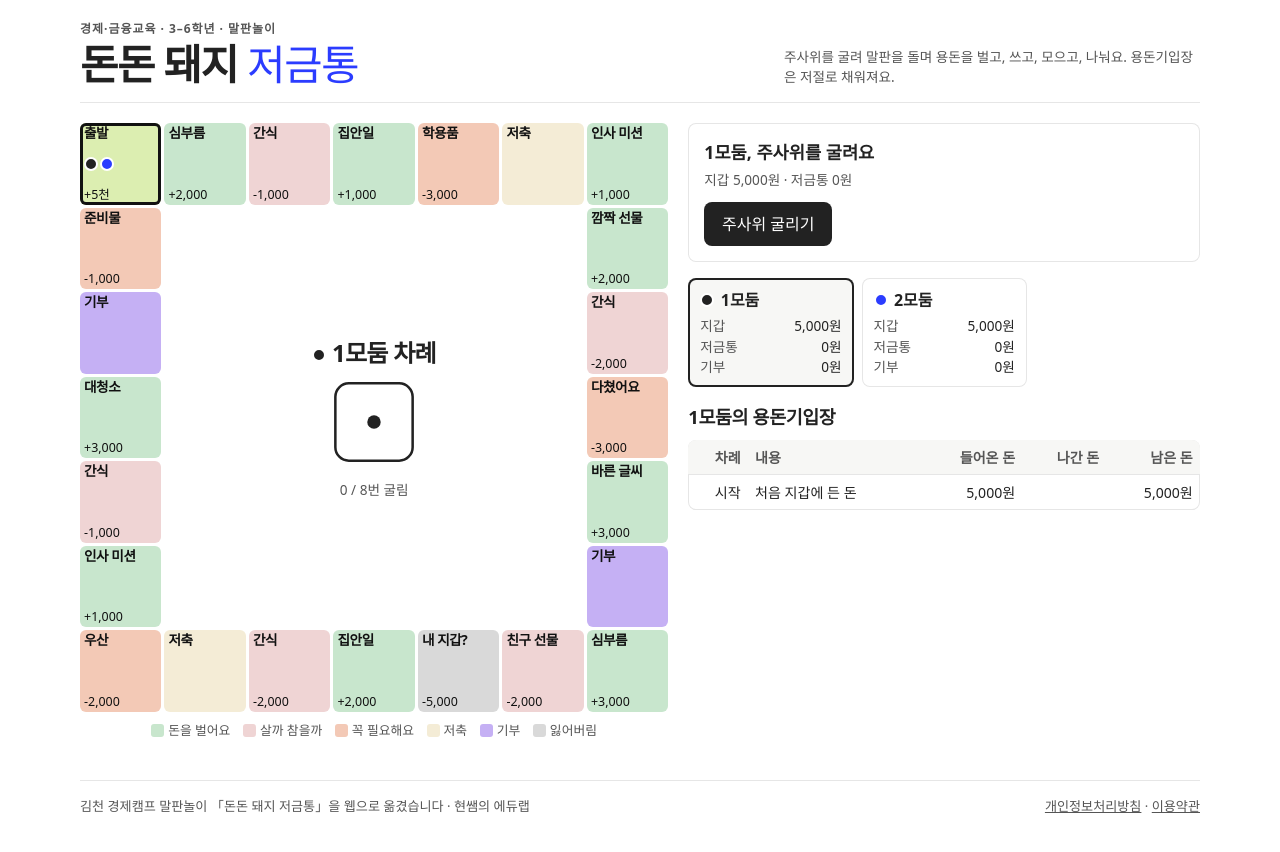
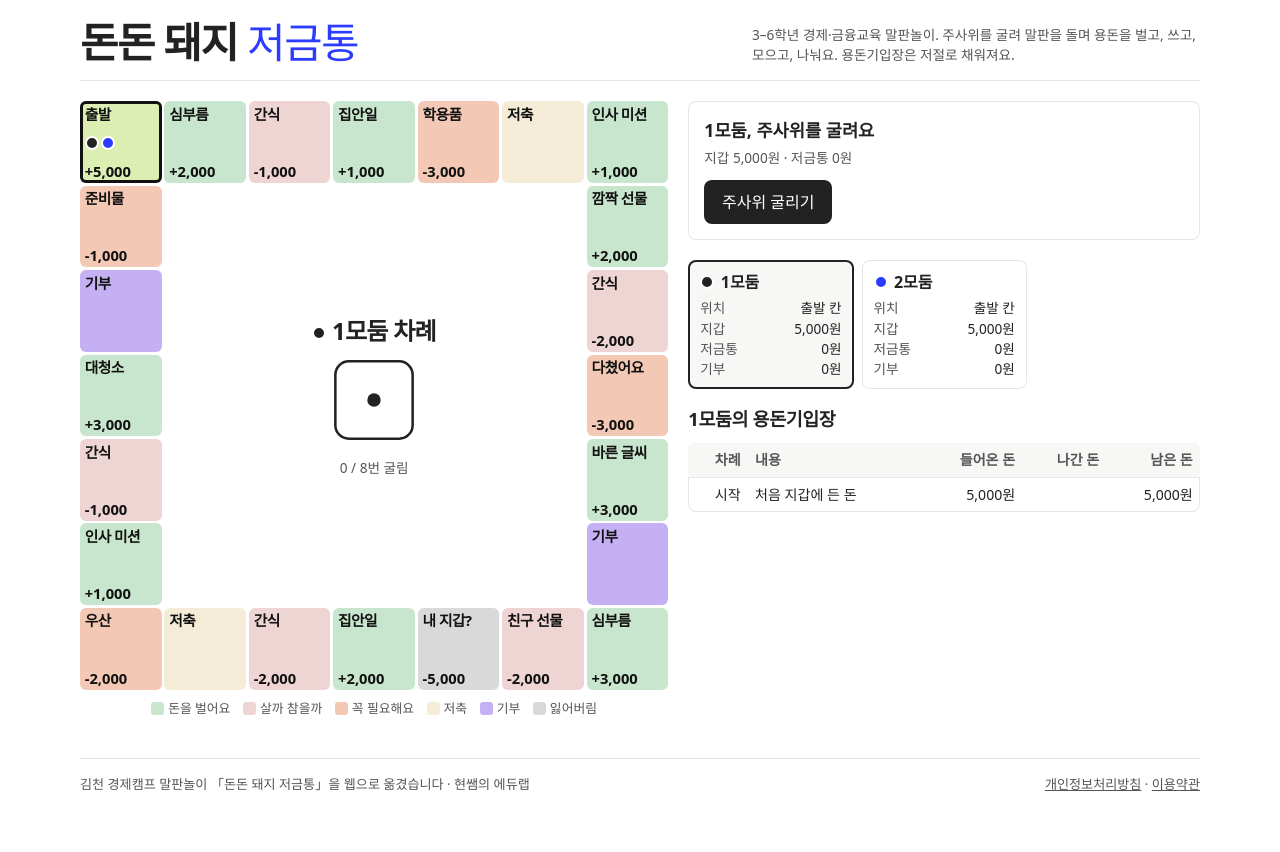
Before and after one commit to joyforall98-source/piggy_bank_board, a plain HTML site: page index.html in a window 1280 px wide. Both pictures are taken after a click on the button "놀이 시작". Drawn offline with Linux system fonts and the light colour scheme; a web font is replaced by a local one.

Commit message:
진단 반영: 낭독 범위, 다크 hover 대비, 말판 글자 크기·배치, 돈이 모자란 횟수 따로 세기, 기입장 문구
Co-Authored-By: Claude Opus 5.5 <noreply@anthropic.com>

```diff
--- a/index.html
+++ b/index.html
@@ -11,23 +11,26 @@
   --bg:#fff;--card:#fff;--s900:#222;--s600:#555;--s500:#6b6b6b;--s200:#d9d9d9;--s100:#e6e6e6;--s50:#f7f7f5;
   --blue:#2b3cff;--ink:#111;
   --lilac:#c5b0f4;--cream:#f4ecd6;--pink:#efd4d4;--mint:#c8e6cd;--coral:#f3c9b6;--lime:#dceeb1;--grey:#d9d9d9;
+  --on-blue:#fff;
   --r:8px;--r-lg:24px;--ease:cubic-bezier(.2,.7,.2,1);
+  color-scheme:light dark;accent-color:var(--s900);
 }
 @media (prefers-color-scheme:dark){
-  :root{--bg:#121212;--card:#1b1b1b;--s900:#f2f2f2;--s600:#b3b3b3;--s500:#9a9a9a;--s200:#3a3a3a;--s100:#2a2a2a;--s50:#1f1f1f;--blue:#9aa5ff}
+  :root{--bg:#121212;--card:#1b1b1b;--s900:#f2f2f2;--s600:#b3b3b3;--s500:#9a9a9a;--s200:#3a3a3a;--s100:#2a2a2a;--s50:#1f1f1f;--blue:#9aa5ff;--on-blue:#111}
 }
+::selection{background:var(--lilac);color:var(--ink)}
+input{caret-color:var(--blue)}
 *{box-sizing:border-box}
 html{-webkit-text-size-adjust:100%}
 body{margin:0;background:var(--bg);color:var(--s900);font-family:"Pretendard Variable",Pretendard,system-ui,sans-serif;line-height:1.5}
 .wrap{max-width:72rem;margin:0 auto;padding:1.25rem 1rem 3rem}
 header.top{display:flex;justify-content:space-between;align-items:flex-end;gap:1rem;flex-wrap:wrap;border-bottom:1px solid var(--s100);padding-bottom:.9rem;margin-bottom:1.25rem}
-.eyebrow{font-size:.75rem;font-weight:600;letter-spacing:.08em;text-transform:uppercase;color:var(--s600);margin:0 0 .25rem}
 h1{font-size:clamp(1.6rem,1rem + 2.4vw,2.6rem);line-height:1.1;letter-spacing:-.03em;margin:0}
 h1 em{font-style:normal;font-weight:340;color:var(--blue)}
 h2{font-size:1.15rem;letter-spacing:-.02em;margin:0 0 .6rem}
 button,input,select{font:inherit;color:inherit}
 .btn{min-height:44px;padding:0 1.1rem;border:0;border-radius:var(--r);background:var(--s900);color:var(--bg);font-weight:540;cursor:pointer;transition:background .15s var(--ease)}
-.btn:hover:not(:disabled){background:var(--blue);color:#fff}
+.btn:hover:not(:disabled){background:var(--blue);color:var(--on-blue)}
 .btn:disabled{opacity:.4;cursor:not-allowed}
 .btn.sec{background:var(--card);color:var(--s900);box-shadow:inset 0 0 0 1px var(--s200)}
 .btn.sec:hover:not(:disabled){box-shadow:inset 0 0 0 1px var(--blue);background:var(--card);color:var(--blue)}
@@ -50,12 +53,18 @@ button,input,select{font:inherit;color:inherit}
 .rules li{margin:.25rem 0}
 
 /* 게임 화면 */
-.game{display:grid;gap:1.25rem;grid-template-columns:minmax(0,1.15fr) minmax(0,1fr);align-items:start}
-@media (max-width:900px){.game{grid-template-columns:1fr}}
-.board{display:grid;grid-template-columns:repeat(7,1fr);grid-template-rows:repeat(7,1fr);gap:3px;aspect-ratio:1;width:100%;max-width:640px;margin:0 auto}
-.sq{position:relative;border-radius:6px;color:var(--ink);padding:3px 4px;display:flex;flex-direction:column;justify-content:space-between;min-width:0;overflow:hidden}
-.sq b{font-size:clamp(.58rem,.3rem + 1.1vw,.85rem);line-height:1.1;letter-spacing:-.03em;word-break:keep-all}
-.sq span{font-size:clamp(.55rem,.3rem + .9vw,.78rem);font-variant-numeric:tabular-nums;line-height:1.1}
+.game{display:grid;gap:1.25rem;grid-template-columns:minmax(0,1.15fr) minmax(0,1fr);grid-template-areas:"board event" "board side";grid-template-rows:auto 1fr;align-items:start}
+.game>.boardWrap{grid-area:board}.game>#event{grid-area:event;margin:0}.game>.side{grid-area:side}
+/* 한 줄 배치에서는 안내(주사위 단추)를 말판 위에 두어 차례마다 스크롤하지 않게 합니다 */
+@media (max-width:900px){.game{grid-template-columns:1fr;grid-template-areas:"event" "board" "side";grid-template-rows:none}}
+/* 말판 글자는 말판 폭(cqi)에 맞춰 커집니다: 휴대폰 약 11px, 교실 TV 20px 안팎 */
+.boardWrap{container-type:inline-size;width:100%;max-width:min(820px,calc(100svh - 9rem));margin:0 auto}
+.board{display:grid;grid-template-columns:repeat(7,1fr);grid-template-rows:repeat(7,1fr);gap:.5cqi;aspect-ratio:1;width:100%}
+.sq{position:relative;border-radius:1cqi;color:var(--ink);padding:.6cqi .8cqi;display:flex;flex-direction:column;justify-content:space-between;min-width:0;overflow:hidden}
+.sq b{font-size:2.9cqi;line-height:1.1;letter-spacing:-.03em;word-break:keep-all}
+.sq span{font-size:2.5cqi;font-weight:600;font-variant-numeric:tabular-nums;line-height:1.1}
+.sq .short{display:none}
+@container (max-width:520px){.sq .long{display:none}.sq .short{display:inline}.sq b{font-size:3.2cqi}.sq span{font-size:2.8cqi}}
 .sq.in{background:var(--mint)}.sq.want{background:var(--pink)}.sq.need{background:var(--coral)}
 .sq.save{background:var(--cream)}.sq.give{background:var(--lilac)}.sq.lose{background:var(--grey)}.sq.start{background:var(--lime)}
 .sq.here{box-shadow:inset 0 0 0 3px var(--ink)}
@@ -90,7 +99,7 @@ th,td{padding:.4rem .45rem;border-bottom:1px solid var(--s100);text-align:right}
 th:nth-child(2),td:nth-child(2){text-align:left}
 th{font-weight:600;color:var(--s600);background:var(--s50)}
 td.q{color:var(--s500)}
-.ledger{max-height:22rem;overflow:auto;border-radius:var(--r);box-shadow:inset 0 0 0 1px var(--s100)}
+.ledger{max-height:22rem;overflow:auto;scrollbar-color:var(--s200) transparent;border-radius:var(--r);box-shadow:inset 0 0 0 1px var(--s100)}
 .end table td,.end table th{text-align:right}
 .end table td:first-child,.end table th:first-child{text-align:left}
 .reflect{margin-top:1rem}
@@ -103,12 +112,10 @@ footer a{color:inherit}
 <body>
 <div class="wrap">
   <header class="top">
-    <div>
-      <p class="eyebrow">경제·금융교육 · 3–6학년 · 말판놀이</p>
-      <h1>돈돈 돼지 <em>저금통</em></h1>
-    </div>
-    <p class="muted small" style="margin:0;max-width:26rem">주사위를 굴려 말판을 돌며 용돈을 벌고, 쓰고, 모으고, 나눠요. 용돈기입장은 저절로 채워져요.</p>
+    <h1>돈돈 돼지 <em>저금통</em></h1>
+    <p class="muted small" style="margin:0;max-width:28rem">3–6학년 경제·금융교육 말판놀이. 주사위를 굴려 말판을 돌며 용돈을 벌고, 쓰고, 모으고, 나눠요. 용돈기입장은 저절로 채워져요.</p>
   </header>
+  <main>
 
   <!-- 준비 -->
   <section id="setup" class="setup">
@@ -152,9 +159,10 @@ footer a{color:inherit}
   </section>
 
   <!-- 놀이 -->
-  <section id="game" class="game hidden" aria-live="polite">
-    <div>
-      <div class="board" id="board" role="img" aria-label="말판"></div>
+  <section id="game" class="game hidden" aria-label="놀이">
+    <div class="boardWrap">
+      <!-- 말판은 보이는 그림용. 말 위치는 오른쪽 이름 카드의 '위치'로 읽습니다 -->
+      <div class="board" id="board" aria-hidden="true"></div>
       <div class="legend" aria-hidden="true">
         <span><i style="background:var(--mint)"></i>돈을 벌어요</span>
         <span><i style="background:var(--pink)"></i>살까 참을까</span>
@@ -164,8 +172,8 @@ footer a{color:inherit}
         <span><i style="background:var(--grey)"></i>잃어버림</span>
       </div>
     </div>
-    <div>
-      <div class="event" id="event"></div>
+    <div class="event" id="event" aria-live="polite"></div>
+    <div class="side">
       <div class="players" id="players"></div>
       <h2 id="ledgerTitle">용돈기입장</h2>
       <div class="ledger"><table>
@@ -180,7 +188,7 @@ footer a{color:inherit}
     <div class="panel">
       <h2>놀이를 마쳤어요</h2>
       <div style="overflow:auto"><table>
-        <thead><tr><th>이름</th><th>지갑</th><th>저금통</th><th>기부한 돈</th><th>참은 횟수</th><th>못 산 횟수</th></tr></thead>
+        <thead><tr><th>이름</th><th>지갑</th><th>저금통</th><th>기부한 돈</th><th>참은 횟수</th><th>돈이 모자란 횟수</th></tr></thead>
         <tbody id="summary"></tbody>
       </table></div>
       <div class="reflect">
@@ -199,6 +207,7 @@ footer a{color:inherit}
       </div>
     </div>
   </section>
+  </main>
 
   <footer>
     <span>김천 경제캠프 말판놀이 「돈돈 돼지 저금통」을 웹으로 옮겼습니다 · 현쌤의 에듀랩</span>
@@ -210,30 +219,30 @@ footer a{color:inherit}
 // 말판 24칸. 출발에서 시계 방향으로 돕니다.
 // t: start 출발 / in 벌기 / want 살까 참을까 / need 꼭 필요 / save 저축 / give 기부 / lose 잃어버림
 const SQ = [
-  {n:'출발', t:'start'},
+  {n:'출발', s:'출발', t:'start'},
   {n:'심부름', t:'in', a:2000, d:'가게 심부름을 다녀왔어요.'},
-  {n:'간식', t:'want', a:1000, d:'떡볶이 냄새가 나요.'},
+  {n:'간식', t:'want', it:'간식을', a:1000, d:'떡볶이 냄새가 나요.'},
   {n:'집안일', t:'in', a:1000, d:'설거지를 도왔어요.'},
-  {n:'학용품', t:'need', a:3000, d:'다 쓴 공책을 새로 사야 해요.'},
+  {n:'학용품', t:'need', it:'공책을', a:3000, d:'다 쓴 공책을 새로 사야 해요.'},
   {n:'저축', t:'save'},
-  {n:'인사 미션', t:'in', a:1000, d:'이웃에게 먼저 인사했어요.'},
-  {n:'깜짝 선물', t:'in', a:2000, d:'할머니께서 용돈을 주셨어요.'},
-  {n:'간식', t:'want', a:2000, d:'새로 나온 아이스크림이 보여요.'},
-  {n:'다쳤어요', t:'need', a:3000, d:'넘어져서 밴드와 약을 사야 해요.'},
-  {n:'바른 글씨', t:'in', a:3000, d:'바른 마음 바른 글씨로 칭찬을 받았어요.'},
+  {n:'인사 미션', s:'인사', t:'in', a:1000, d:'이웃에게 먼저 인사했어요.'},
+  {n:'깜짝 선물', s:'선물', t:'in', a:2000, d:'할머니께서 용돈을 주셨어요.'},
+  {n:'간식', t:'want', it:'간식을', a:2000, d:'새로 나온 아이스크림이 보여요.'},
+  {n:'다쳤어요', s:'다침', t:'need', it:'밴드와 약을', a:3000, d:'넘어져서 밴드와 약을 사야 해요.'},
+  {n:'바른 글씨', s:'칭찬', t:'in', a:3000, d:'바른 마음 바른 글씨로 칭찬을 받았어요.'},
   {n:'기부', t:'give'},
   {n:'심부름', t:'in', a:3000, d:'무거운 장바구니를 들어 드렸어요.'},
-  {n:'친구 선물', t:'want', a:2000, d:'다음 주가 친구 생일이에요.'},
-  {n:'내 지갑?', t:'lose', a:5000, d:'지갑을 잃어버렸어요.'},
+  {n:'친구 선물', s:'생일', t:'want', it:'친구 선물을', a:2000, d:'다음 주가 친구 생일이에요.'},
+  {n:'내 지갑?', s:'분실', t:'lose', a:5000, d:'지갑을 잃어버렸어요.'},
   {n:'집안일', t:'in', a:2000, d:'방 청소를 끝냈어요.'},
-  {n:'간식', t:'want', a:2000, d:'친구들이 편의점에 가재요.'},
+  {n:'간식', t:'want', it:'간식을', a:2000, d:'친구들이 편의점에 가재요.'},
   {n:'저축', t:'save'},
-  {n:'우산', t:'need', a:2000, d:'갑자기 비가 와서 우산을 사야 해요.'},
-  {n:'인사 미션', t:'in', a:1000, d:'경비 아저씨께 감사 인사를 했어요.'},
-  {n:'간식', t:'want', a:1000, d:'학교 앞에서 붕어빵을 팔아요.'},
+  {n:'우산', t:'need', it:'우산을', a:2000, d:'갑자기 비가 와서 우산을 사야 해요.'},
+  {n:'인사 미션', s:'인사', t:'in', a:1000, d:'경비 아저씨께 감사 인사를 했어요.'},
+  {n:'간식', t:'want', it:'간식을', a:1000, d:'학교 앞에서 붕어빵을 팔아요.'},
   {n:'대청소', t:'in', a:3000, d:'베란다 대청소를 도왔어요.'},
   {n:'기부', t:'give'},
-  {n:'준비물', t:'need', a:1000, d:'깜빡한 준비물을 사야 해요.'},
+  {n:'준비물', t:'need', it:'준비물을', a:1000, d:'깜빡한 준비물을 사야 해요.'},
 ];
 const ALLOWANCE = 5000;
 const COLORS = ['#222222','#2b3cff','#c2410c','#0f766e'];
@@ -286,7 +295,7 @@ $('resetBtn').onclick = () => { $('end').classList.add('hidden'); $('setup').cla
 
 // ---------- 그리기 ----------
 function dieSVG(n){
-  return `<svg class="die" viewBox="0 0 100 100" aria-label="주사위 ${n}"><rect x="4" y="4" width="92" height="92" rx="16"/>${PIPS[n].map(([x,y]) => `<circle cx="${x}" cy="${y}" r="8"/>`).join('')}</svg>`;
+  return `<svg class="die" viewBox="0 0 100 100" role="img" aria-label="주사위 ${n}"><rect x="4" y="4" width="92" height="92" rx="16"/>${PIPS[n].map(([x,y]) => `<circle cx="${x}" cy="${y}" r="8"/>`).join('')}</svg>`;
 }
 function render(){
   const p = cur();
@@ -295,8 +304,8 @@ function render(){
     const d = document.createElement('div');
     d.className = 'sq ' + s.t + (i === p.pos ? ' here' : '');
     d.style.gridRow = CELL[i][0] + 1; d.style.gridColumn = CELL[i][1] + 1;
-    const amt = s.t === 'start' ? '+' + (ALLOWANCE/1000) + '천' : s.t === 'in' ? '+' + s.a.toLocaleString() : s.a ? '-' + s.a.toLocaleString() : '';
-    d.innerHTML = `<b>${s.n}</b><div class="tokens">${G.players.filter(q => q.pos === i).map(q => `<i class="tok" style="background:${q.color}" title="${esc(q.nm)}"></i>`).join('')}</div><span>${amt}</span>`;
+    const amt = s.t === 'start' ? '+' + ALLOWANCE.toLocaleString() : s.t === 'in' ? '+' + s.a.toLocaleString() : s.a ? '-' + s.a.toLocaleString() : '';
+    d.innerHTML = `<b><span class="long">${s.n}</span><span class="short">${s.s || s.n}</span></b><div class="tokens">${G.players.filter(q => q.pos === i).map(q => `<i class="tok" style="background:${q.color}" title="${esc(q.nm)}"></i>`).join('')}</div><span>${amt}</span>`;
     b.appendChild(d);
   });
   const c = document.createElement('div'); c.className = 'center'; c.id = 'center';
@@ -307,8 +316,8 @@ function render(){
 
   $('players').innerHTML = G.players.map((q, i) => `<button class="pcard${i === G.turn ? ' now' : ''}${i === view ? ' sel' : ''}" data-i="${i}" aria-label="${esc(q.nm)} 용돈기입장 보기">
     <span class="nm"><i class="tok" style="background:${q.color}"></i>${esc(q.nm)}</span>
-    <dl><dt>지갑</dt><dd>${won(q.wallet)}</dd><dt>저금통</dt><dd>${won(q.bank)}</dd><dt>기부</dt><dd>${won(q.gave)}</dd></dl></button>`).join('');
-  $('players').querySelectorAll('.pcard').forEach(el => el.onclick = () => { view = +el.dataset.i; render(); });
+    <dl><dt>위치</dt><dd>${SQ[q.pos].n} 칸</dd><dt>지갑</dt><dd>${won(q.wallet)}</dd><dt>저금통</dt><dd>${won(q.bank)}</dd><dt>기부</dt><dd>${won(q.gave)}</dd></dl></button>`).join('');
+  $('players').querySelectorAll('.pcard').forEach(el => el.onclick = () => { view = +el.dataset.i; render(); $('players').querySelector(`[data-i="${view}"]`).focus(); });
 
   const v = G.players[view];
   $('ledgerTitle').textContent = v.nm + '의 용돈기입장';
@@ -365,16 +374,16 @@ function land(p, k, passed){
     return done();
   }
   if (s.t === 'need'){
-    if (p.wallet >= s.a){ record(p, k, s.n + ' 샀어요', 0, s.a); return done(); }
+    if (p.wallet >= s.a){ record(p, k, s.it + ' 샀어요', 0, s.a); return done(); }
     if (p.wallet + p.bank >= s.a){
       const take = s.a - p.wallet;
       p.bank -= take;
       record(p, k, '저금통에서 꺼냈어요', take, 0);
-      record(p, k, s.n + ' 샀어요', 0, s.a);
+      record(p, k, s.it + ' 샀어요', 0, s.a);
       return done();
     }
     p.missed++;
-    record(p, k, s.n + ' 돈이 모자라 사지 못했어요', 0, 0);
+    record(p, k, s.it + ' 살 돈이 모자랐어요', 0, 0);
     return done();
   }
   render();
@@ -382,10 +391,15 @@ function land(p, k, passed){
     const can = p.wallet >= s.a;
     setEvent(`<p class="title">${s.n} · ${won(s.a)}</p><p style="margin:0">${s.d} 살까요, 참을까요?</p>
       <p class="muted small" style="margin:.2rem 0 0">지갑 ${won(p.wallet)}${can ? '' : ' · 돈이 모자라 살 수 없어요'}</p>
-      <div class="choices"><button class="btn" id="buy" ${can ? '' : 'disabled'}>살래요</button><button class="btn sec" id="hold">참을래요</button></div>`);
-    $('buy').onclick = () => { record(p, k, s.n + ' 샀어요', 0, s.a); done(); };
-    $('hold').onclick = () => { p.held++; record(p, k, s.n + ' 참았어요', 0, 0); done(); };
-    (can ? $('buy') : $('hold')).focus({preventScroll:true});
+      <div class="choices">${can ? '<button class="btn" id="buy">살래요</button><button class="btn sec" id="hold">참을래요</button>' : '<button class="btn" id="broke">다음에 살게요</button>'}</div>`);
+    if (can){
+      $('buy').onclick = () => { record(p, k, s.it + ' 샀어요', 0, s.a); done(); };
+      $('hold').onclick = () => { p.held++; record(p, k, s.it + ' 참았어요', 0, 0); done(); };
+    } else {
+      // 고를 수 없었던 경우라 '참은 횟수'가 아니라 '돈이 모자란 횟수'로 셉니다
+      $('broke').onclick = () => { p.missed++; record(p, k, s.it + ' 살 돈이 모자랐어요', 0, 0); done(); };
+    }
+    $('event').querySelector('button').focus({preventScroll:true});
     return;
   }
   // 저축 · 기부: 지갑에서 얼마를 옮길지 고름
```
Also changed, not shown: 1 other file.
